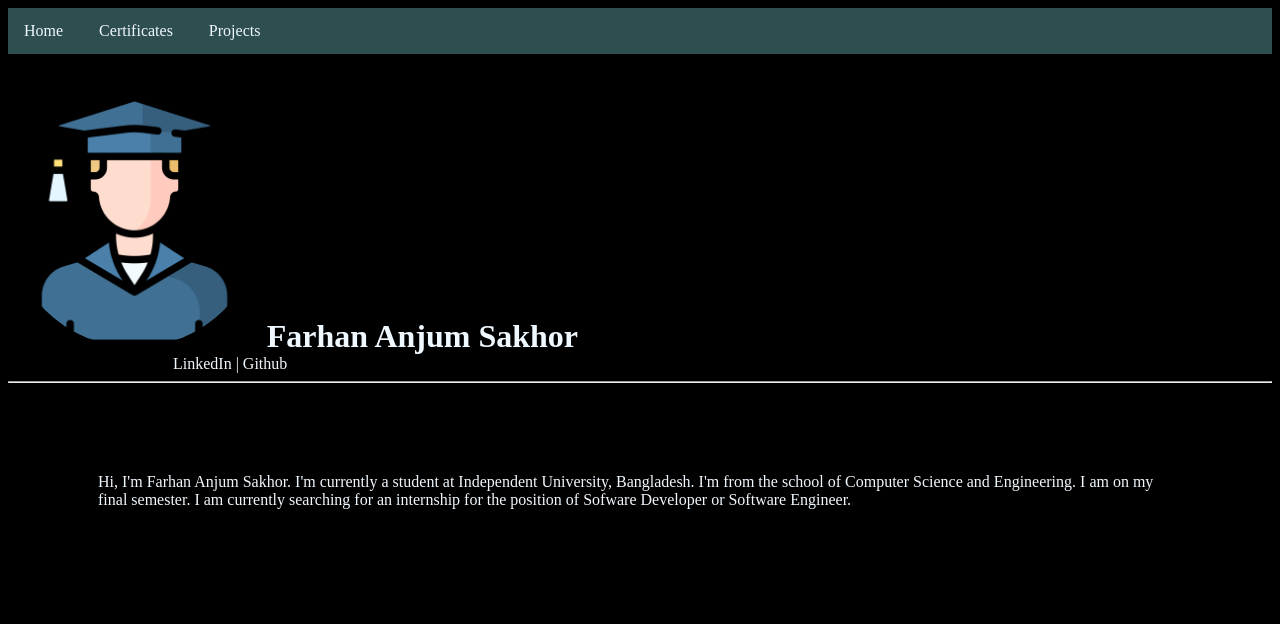
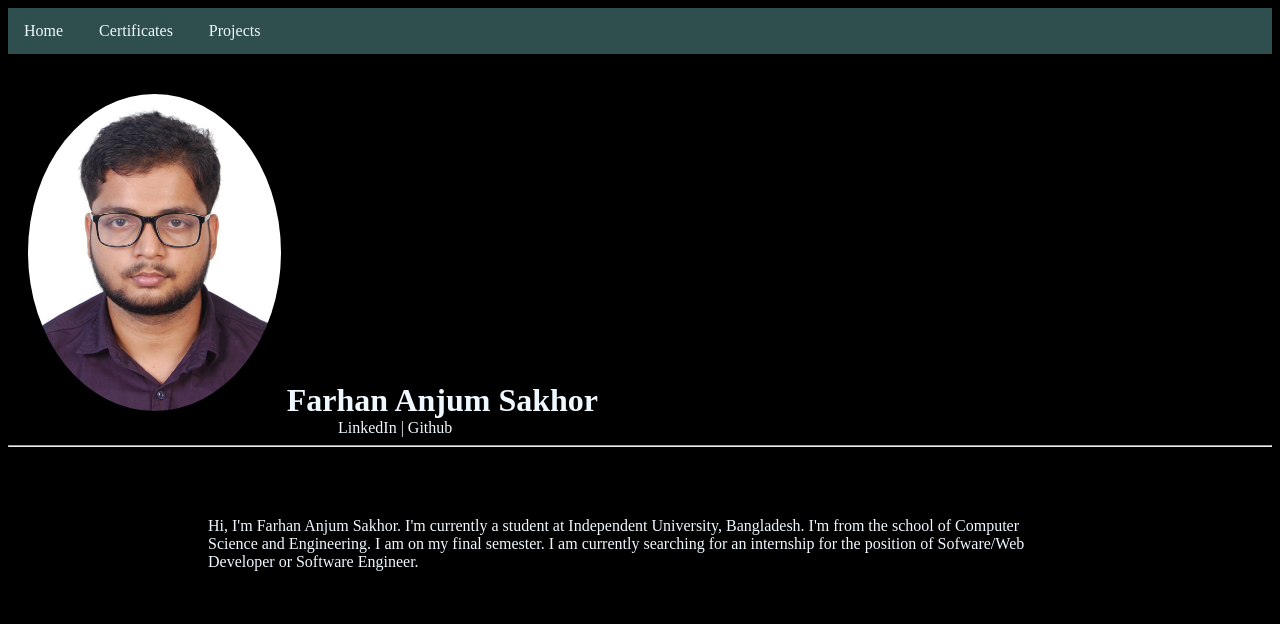
Before and after one commit to FarhanSakhor/Portfolio, a plain HTML site: page index.html in a window 1280 px wide. Drawn offline with Linux system fonts and the light colour scheme.

Commit message:
Added more certificates and some minor photo changes

```diff
--- a/index.css
+++ b/index.css
@@ -1,5 +1,7 @@
 p{
-    margin: 40px;
+    margin-top: 20px;
+    margin-left: 150px;
+    margin-right: 150px;
     padding: 50px;
     color: aliceblue;
 }
@@ -14,11 +16,12 @@ img{
     height: 20%;
     border-radius: 50%;
     margin-top: 40px;
+    margin-left: 20px;
 }
 a{
     text-decoration: none;
     color: aliceblue;
 }
 #links{
-    margin-left: 165px;
+    margin-left: 330px;
 }
--- a/index.html
+++ b/index.html
@@ -36,16 +36,16 @@
             <li class="navList"><a href="projects.html">Projects</a></li>
         </ul>
     </nav>
-    <img src="Student.png" alt="">
-    <h1 style="text-align: center; color: aliceblue; padding: 2px; display: inline; margin-bottom: 50px;">Farhan Anjum Sakhor</h1>
+    <img src="portrait.jpg" alt="">
+    <h1 style="text-align: center; color: aliceblue; padding: 2px; display: inline; margin-bottom: 50px; align-items: ;">Farhan Anjum Sakhor</h1>
     <br>
     <div id="links">
         <a href="https://www.linkedin.com/in/farhan-sakhor/">LinkedIn |</a>
-        <a href="https://github.com/AshenedIcarus">Github</a>
+        <a href="https://github.com/FarhanSakhor">Github</a>
     </div>
     <hr>
     <p>
-        Hi, I'm Farhan Anjum Sakhor. I'm currently a student at Independent University, Bangladesh. I'm from the school of Computer Science and Engineering. I am on my final semester. I am currently searching for an internship for the position of Sofware Developer or Software Engineer.
+        Hi, I'm Farhan Anjum Sakhor. I'm currently a student at Independent University, Bangladesh. I'm from the school of Computer Science and Engineering. I am on my final semester. I am currently searching for an internship for the position of Sofware/Web Developer or Software Engineer.
     </p>
 
 </body>
```
Also changed, not shown: certificate.html (+5 -0 lines), LFE.png (added), Student.png (deleted), portrait.jpg (added).
